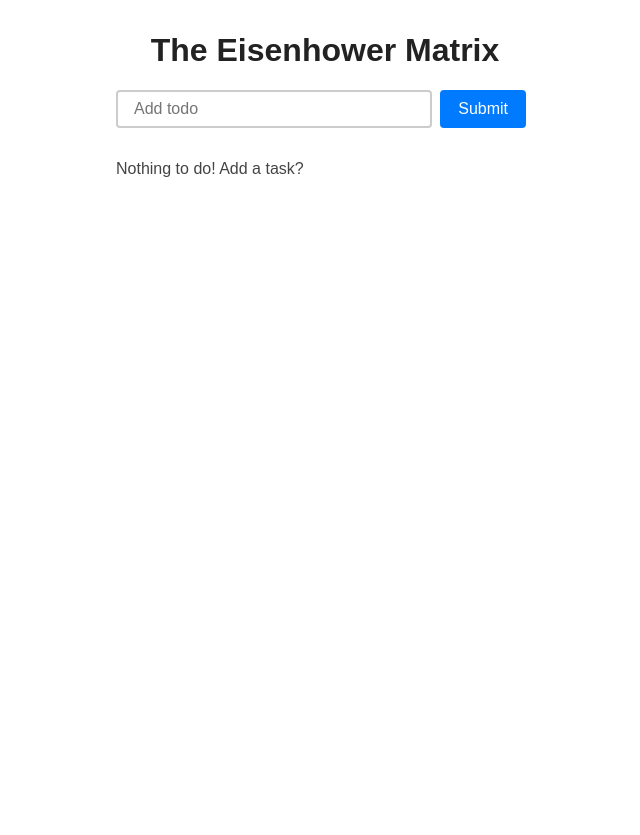
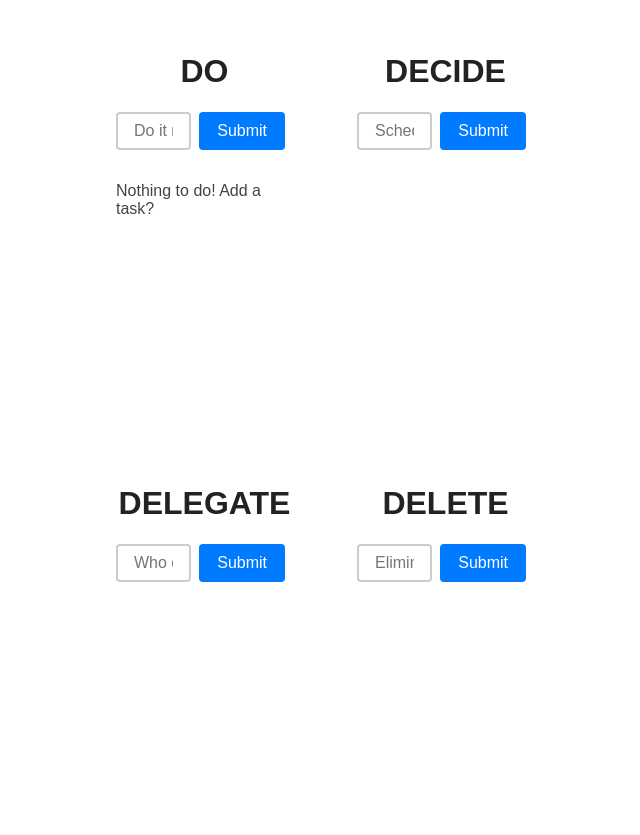
Before and after one commit to simoninlights/The-Eisenhower-Matrix-App, a plain HTML site: page index.html in a window 1280 px wide. Shown: the whole page, without its empty margins (315-955 px from the left). Before the commit the page ends 800 px from the top, so only its background shows below. Drawn offline with Linux system fonts and the light colour scheme.

Commit message:
changes are done

```diff
--- a/index.html
+++ b/index.html
@@ -16,6 +16,9 @@
 </head>
 
 <body>
+    <main>
+        <div id="root"></div>
+    </main>
 
     <div id="root"></div>
 
--- a/style.css
+++ b/style.css
@@ -10,7 +10,17 @@ html {
   color: #444;
 }
 
+main {
+}
+
 #root {
+  width: 100vw;
+  height: 100vh;
+  display: grid;
+  grid-template-columns: repeat(2, 1fr);
+  grid-template-rows: repeat(2, 1fr);
+  grid-row-gap: 4rem;
+  grid-column-gap: 4rem;
   max-width: 450px;
   margin: 2rem auto;
   padding: 0 1rem;
--- a/view.js
+++ b/view.js
@@ -6,29 +6,85 @@ class View {
         this.app = this.getElement('#root');
 
         // The title of the app
+        this.container = this.createElement('div');
+        this.container2 = this.createElement('div');
+        this.container3 = this.createElement('div');
+        this.container4 = this.createElement('div');
+
         this.title = this.createElement('h1');
         this.title.className = 'mainTitle';
-        this.title.textContent = 'The Eisenhower Matrix';
+        this.title.textContent = 'DO';
+
+        this.title2 = this.createElement('h1');
+        this.title2.className = 'mainTitle';
+        this.title2.textContent = 'DECIDE';
+
+        this.title3 = this.createElement('h1');
+        this.title3.className = 'mainTitle';
+        this.title3.textContent = 'DELEGATE';
+
+        this.title4 = this.createElement('h1');
+        this.title4.className = 'mainTitle';
+        this.title4.textContent = 'DELETE';
 
         // The form with a [type="text"] input and a submit button
         this.form = this.createElement('form');
+        this.form2 = this.createElement('form');
+        this.form3 = this.createElement('form');
+        this.form4 = this.createElement('form');
 
         this.input = this.createElement('input');
         this.input.type = 'text';
-        this.input.placeholder = 'Add todo';
+        this.input.placeholder = 'Do it now.';
         this.input.name = 'todo';
+
+        this.input2 = this.createElement('input');
+        this.input2.type = 'text';
+        this.input2.placeholder = 'Schedule a time to do it';
+        this.input2.name = 'todo';
+
+        this.input3 = this.createElement('input');
+        this.input3.type = 'text';
+        this.input3.placeholder = 'Who can do it for you?';
+        this.input3.name = 'todo';
+
+        this.input4 = this.createElement('input');
+        this.input4.type = 'text';
+        this.input4.placeholder = 'Eliminate it';
+        this.input4.name = 'todo';
 
         this.submitButton = this.createElement('button');
         this.submitButton.textContent = 'Submit';
 
+        this.submitButton2 = this.createElement('button');
+        this.submitButton2.textContent = 'Submit';
+
+        this.submitButton3 = this.createElement('button');
+        this.submitButton3.textContent = 'Submit';
+
+        this.submitButton4 = this.createElement('button');
+        this.submitButton4.textContent = 'Submit';
+
         // The visual representation of the todo list
         this.todoList = this.createElement('ul', 'todo-list');
+        this.todoList2 = this.createElement('ul', 'todo-list');
+        this.todoList3 = this.createElement('ul', 'todo-list');
+        this.todoList4 = this.createElement('ul', 'todo-list');
 
         // Append the input and submit button to the form
         this.form.append(this.input, this.submitButton);
+        this.form2.append(this.input2, this.submitButton2);
+        this.form3.append(this.input3, this.submitButton3);
+        this.form4.append(this.input4, this.submitButton4);
+
+        this.container.append(this.title, this.form, this.todoList)
+        this.container2.append(this.title2, this.form2, this.todoList2)
+        this.container3.append(this.title3, this.form3, this.todoList3)
+        this.container4.append(this.title4, this.form4, this.todoList4)
 
         // Append the title, form, and todo list to the app
-        this.app.append(this.title, this.form, this.todoList);
+        this.app.append(this.container, this.container2, this.container3, this.container4 );
+
 
         //Editing the text
         this._temporaryTodoText;
@@ -44,11 +100,26 @@ class View {
                 this._temporaryTodoText = event.target.innerText;
             }
         })
+
+        this.todoList2.addEventListener('input', event => {
+            if (event.target.className === 'editable') {
+                this._temporaryTodoText = event.target.innerText;
+            }
+        })
     }
 
     //Send the completed value to the model
     bindEditTodo(handler) {
         this.todoList.addEventListener('focusout', event => {
+            if (this._temporaryTodoText) {
+                const id = parseInt(event.target.parentElement.id);
+
+                handler(id, this._temporaryTodoText);
+                this._temporaryTodoText = ''
+            }
+        })
+
+        this.todoList2.addEventListener('focusout', event => {
             if (this._temporaryTodoText) {
                 const id = parseInt(event.target.parentElement.id);
 
@@ -92,6 +163,10 @@ class View {
         //Delete all nodes
         while (this.todoList.firstChild) {
             this.todoList.removeChild(this.todoList.firstChild);
+        }
+
+        while (this.todoList2.firstChild) {
+            this.todoList2.removeChild(this.todoList2.firstChild);
         }
 
         //Showing default message
```
